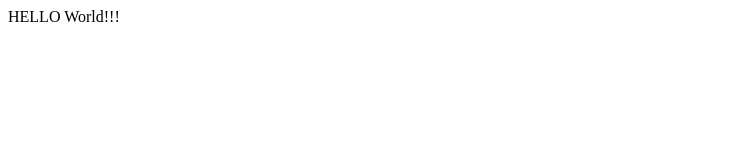
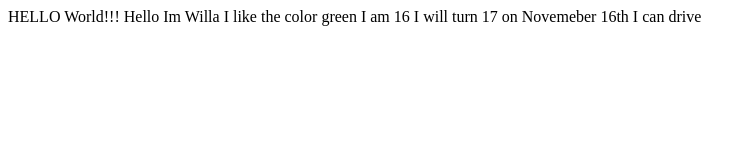
Before and after one commit to willadarrow/Hello-world-2.0, a plain HTML site: page index.html in a window 1280 px wide. Shown: the whole page, without its empty margins (0-756 px from the left). Drawn offline with Linux system fonts and the light colour scheme.

Commit message:
Update index.html

```diff
--- a/index.html
+++ b/index.html
@@ -18,5 +18,10 @@
 <body>
   <!-- your content here... -->
  HELLO World!!!
+  Hello Im Willa
+I like the color green
+I am 16
+I will turn 17 on Novemeber 16th
+I can drive
 </body>
 </html>
```
